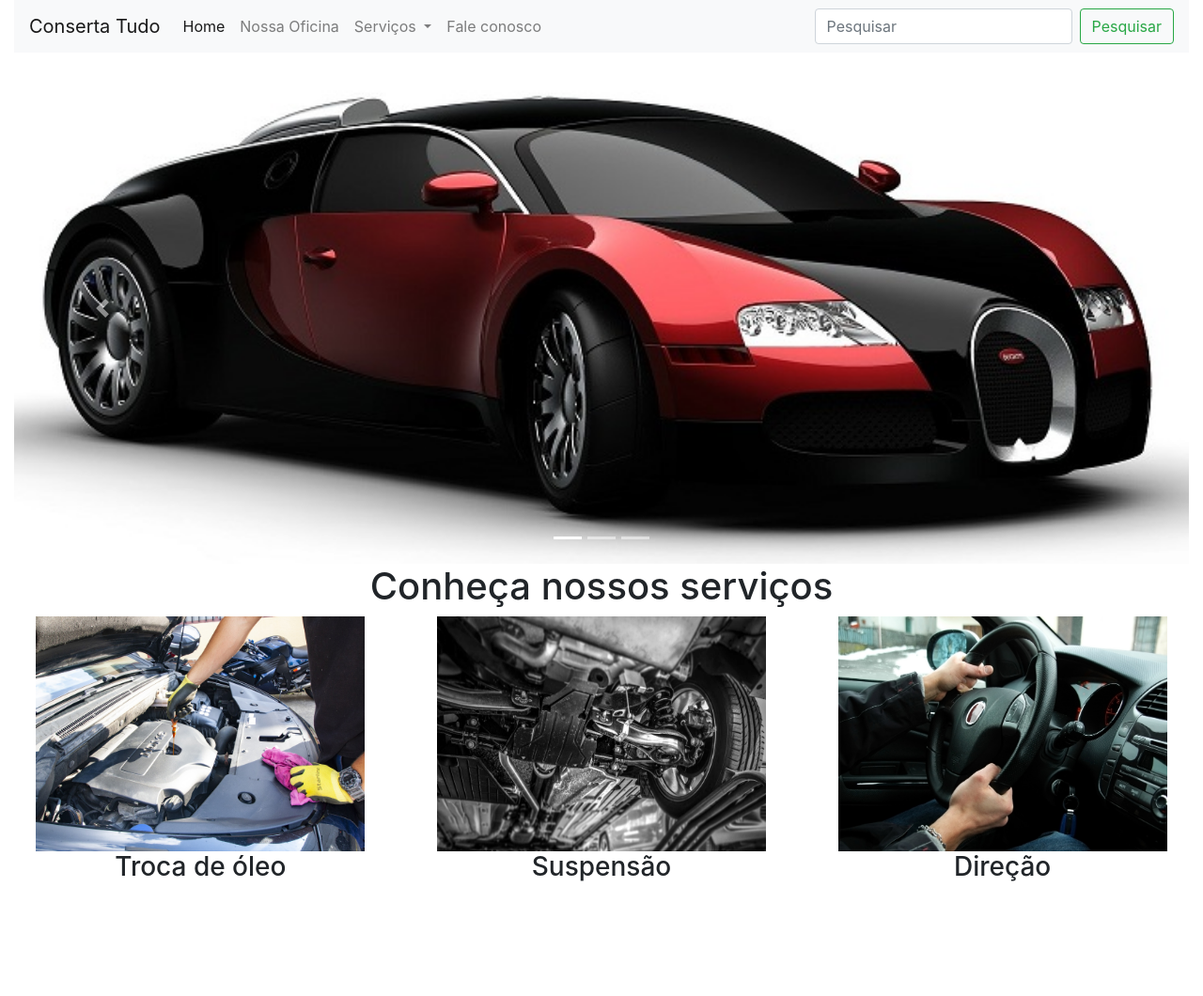
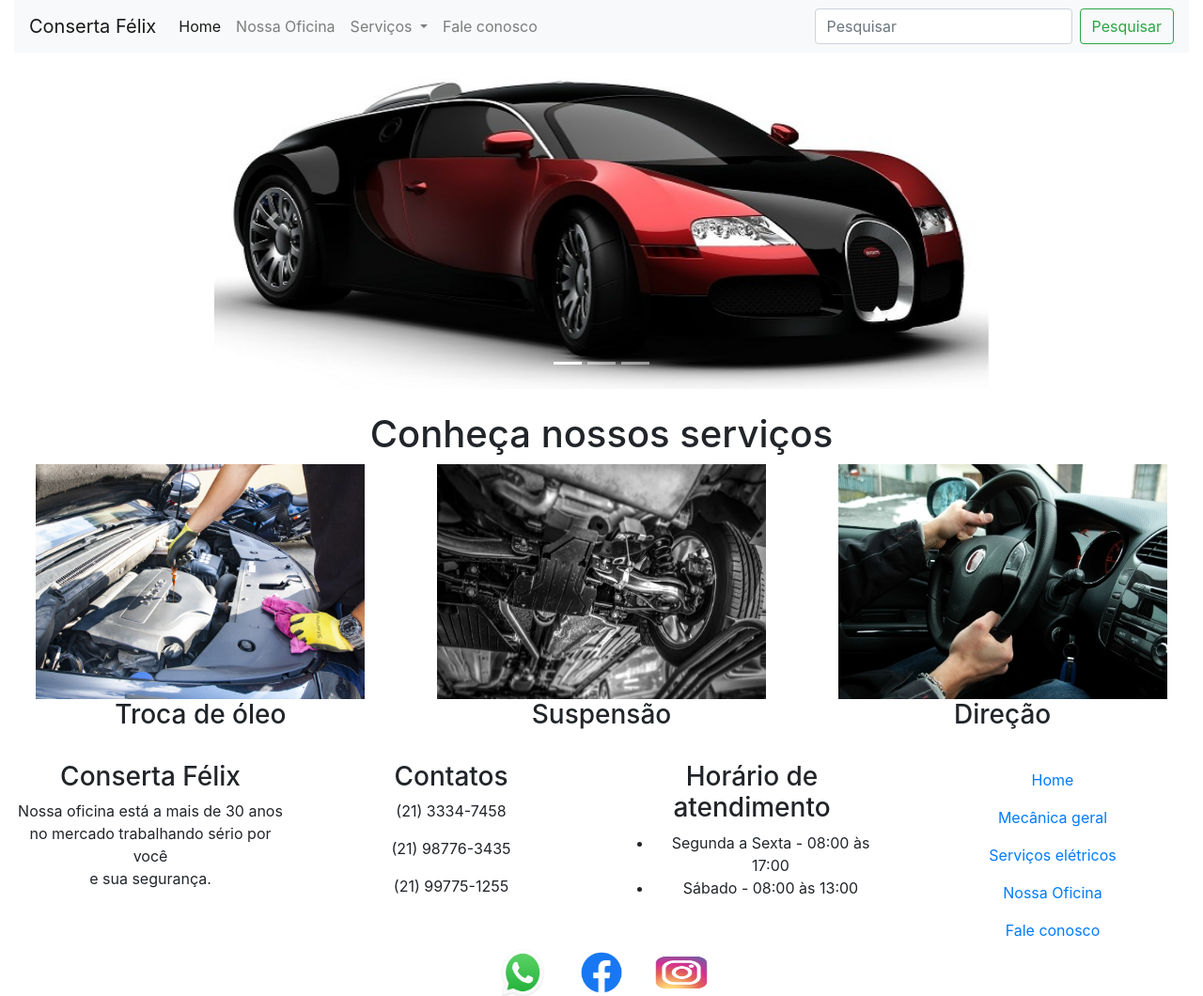
Before and after one commit to NataliaLacca/Site-Mecanica, a PHP site: page / in a window 1280 px wide. Shown: the whole page at 94% size. Before the commit the page ends 938 px from the top, so only its background shows below. Run offline with PHP 8.4, Linux system fonts and the light colour scheme.

Commit message:
Initial commit

```diff
--- a/index.html
+++ b/index.html
@@ -1,28 +1,24 @@
 <!DOCTYPE html>
 <html lang="pt-br">
-
 <head>
     <meta charset="utf-8">
     <meta name="viewport" content="width=device-width, initial-scale=1, shrink-to-fit=no">
-
     <link rel="stylesheet" href="https://stackpath.bootstrapcdn.com/bootstrap/4.1.3/css/bootstrap.min.css"
         integrity="sha384-MCw98/SFnGE8fJT3GXwEOngsV7Zt27NXFoaoApmYm81iuXoPkFOJwJ8ERdknLPMO" crossorigin="anonymous">
     <link rel="stylesheet" href="style.css">
-    <title>Olá, mundo!</title>
+    <title>Oficina Conserta Félix</title>
 </head>
-
 <body>
     <div class="container-fluid">
         <div class="row">
             <div class="col-md-12">
                 <nav class="navbar navbar-expand-lg navbar-light bg-light">
-                    <a class="navbar-brand" href="#">Conserta Tudo</a>
+                    <a class="navbar-brand" href="#">Conserta Félix</a>
                     <button class="navbar-toggler" type="button" data-toggle="collapse"
                         data-target="#conteudoNavbarSuportado" aria-controls="conteudoNavbarSuportado"
                         aria-expanded="false" aria-label="Alterna navegação">
                         <span class="navbar-toggler-icon"></span>
                     </button>
-
                     <div class="collapse navbar-collapse" id="conteudoNavbarSuportado">
                         <ul class="navbar-nav mr-auto">
                             <li class="nav-item active">
@@ -60,7 +56,8 @@
     </div>
     <div class="container-fluid">
         <div class="row text-center carousel">
-            <div class="col-md-12">
+            <div class="col-md-2"></div>
+            <div class="col-md-8">
                 <div id="carouselExampleIndicators" class="carousel slide" data-ride="carousel">
                     <ol class="carousel-indicators">
                         <li data-target="#carouselExampleIndicators" data-slide-to="0" class="active"></li>
@@ -71,7 +68,7 @@
                         <div class="carousel-item active">
                             <img class="d-block w-100" src="src/car 1.jpg" alt="Primeira foto">
                         </div>
-                        <div class="carousel-item">
+                        <div class="carousel-item carrossel">
                             <img class="d-block w-100" src="src/car 2.png" alt="Segunda foto">
                         </div>
                         <div class="carousel-item">
@@ -88,8 +85,10 @@
                     </a>
                 </div>
             </div>
+            <div class="col-md-2"></div>
         </div>
     </div>
+    <br>
     <div class="container-fluid">
         <div class="row text-center">
             <div class="col-md-12">
@@ -113,31 +112,58 @@
             </div>
         </div>
     </div>
+    <br>
     <div class="container-fluid">
         <div class="row text-center footer">
             <div class="col-md-3">
-
+                <h3>Conserta Félix</h3>
+                <p>Nossa oficina está a mais de 30 anos
+                   no mercado trabalhando sério por você<br>
+                   e sua segurança. </p>
             </div>
             <div class="col-md-3">
-
+                <h3>Contatos</h3>
+                <p>(21) 3334-7458</p>
+                <p>(21) 98776-3435</p>
+                <p>(21) 99775-1255</p>
             </div>
             <div class="col-md-3">
-
+                <h3>Horário de atendimento</h3>
+                <ul>
+                    <li>Segunda a Sexta - 08:00 às 17:00</li>
+                    <li>Sábado - 08:00 às 13:00</li>
+                </ul>
             </div>
             <div class="col-md-3">
-
+                <ul class="navbar-nav mr-auto">
+                    <li class="nav-item active">
+                        <a class="nav-link" href="#">Home <span class="sr-only">(página atual)</span></a>
+                    </li>
+                    <li class="nav-item">
+                        <a class="nav-link" href="#">Mecânica geral</a>
+                    </li>
+                    <li class="nav-item">
+                        <a class="nav-link" href="#">Serviços elétricos</a>
+                    </li>
+                    <li class="nav-item">
+                        <a class="nav-link" href="#">Nossa Oficina</a>
+                    </li>
+                    <li class="nav-item">
+                        <a class="nav-link" href="#">Fale conosco</a>
+                    </li>
+                </ul>
+            </div>
+        </div>
+        <div class="row text-center sociais">
+            <div class="col-md-12">
+                <a href="#"><img src="src/whatsapp.png"></a>
+                <a href="#"><img src="src/facebook.png"></a>
+                <a href="#"><img src="src/instagram.jpg"></a>
             </div>
         </div>
     </div>
-
-    <script src="https://code.jquery.com/jquery-3.3.1.slim.min.js"
-        integrity="sha384-q8i/X+965DzO0rT7abK41JStQIAqVgRVzpbzo5smXKp4YfRvH+8abtTE1Pi6jizo"
-        crossorigin="anonymous"></script>
-    <script src="https://cdnjs.cloudflare.com/ajax/libs/popper.js/1.14.3/umd/popper.min.js"
-        integrity="sha384-ZMP7rVo3mIykV+2+9J3UJ46jBk0WLaUAdn689aCwoqbBJiSnjAK/l8WvCWPIPm49"
-        crossorigin="anonymous"></script>
-    <script src="https://stackpath.bootstrapcdn.com/bootstrap/4.1.3/js/bootstrap.min.js"
-        integrity="sha384-ChfqqxuZUCnJSK3+MXmPNIyE6ZbWh2IMqE241rYiqJxyMiZ6OW/JmZQ5stwEULTy"
-        crossorigin="anonymous"></script>
+    <script src="https://code.jquery.com/jquery-3.3.1.slim.min.js" integrity="sha384-q8i/X +965DzO0rT7abK41JStQIAqVgRVzpbzo5smXKp4YfRvH+8abtTE1Pi6jizo" crossorigin="anonymous"></script>
+    <script src="https://cdnjs.cloudflare.com/ajax/libs/popper.js/1.14.3/umd/popper.min.js" integrity="sha384-ZMP7rVo3mIykV+2+9J3UJ46jBk0WLaUAdn689aCwoqbBJiSnjAK/l8WvCWPIPm49" crossorigin="anonymous"></script>
+    <script src="https://stackpath.bootstrapcdn.com/bootstrap/4.1.3/js/bootstrap.min.js" integrity="sha384-ChfqqxuZUCnJSK3+MXmPNIyE6ZbWh2IMqE241rYiqJxyMiZ6OW/JmZQ5stwEULTy" crossorigin="anonymous"></script>
 </body>
 </html>
--- a/style.css
+++ b/style.css
@@ -3,7 +3,7 @@
     width: 350px;
 }
 
-.carousel img {
-    height: 50%;
-    width: 100%;
+.sociais img {
+    width: 80px;
+    height: 50px;
 }
```
Also changed, not shown: src/facebook.png (added), src/instagram.jpg (added), src/whatsapp.png (added).
